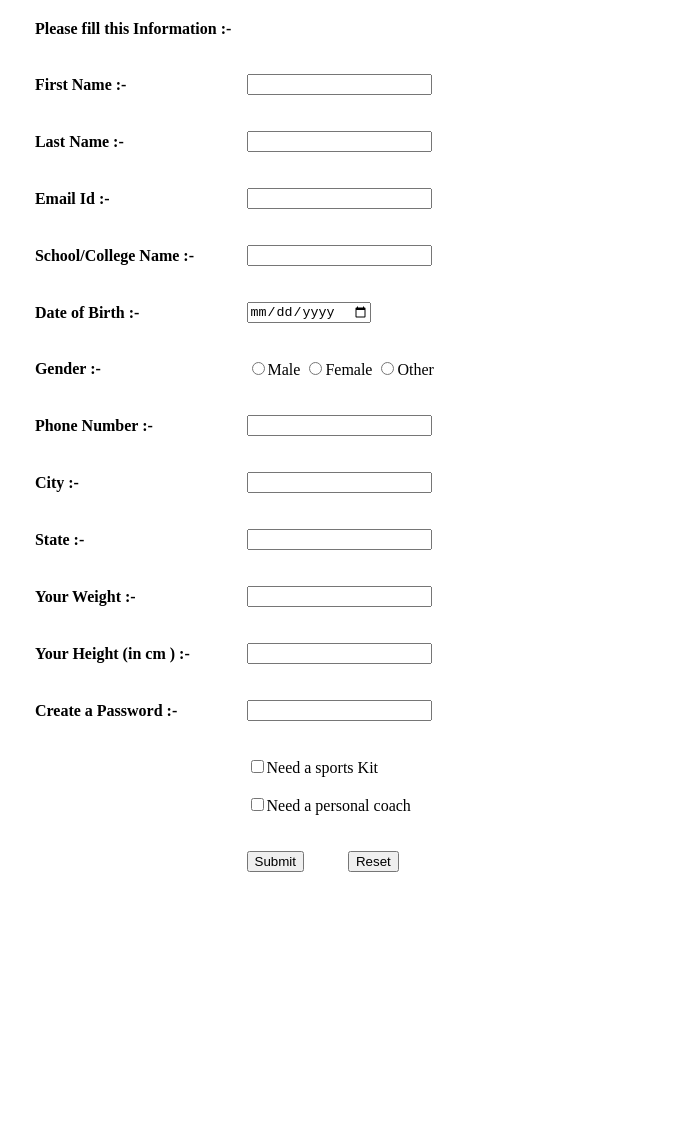
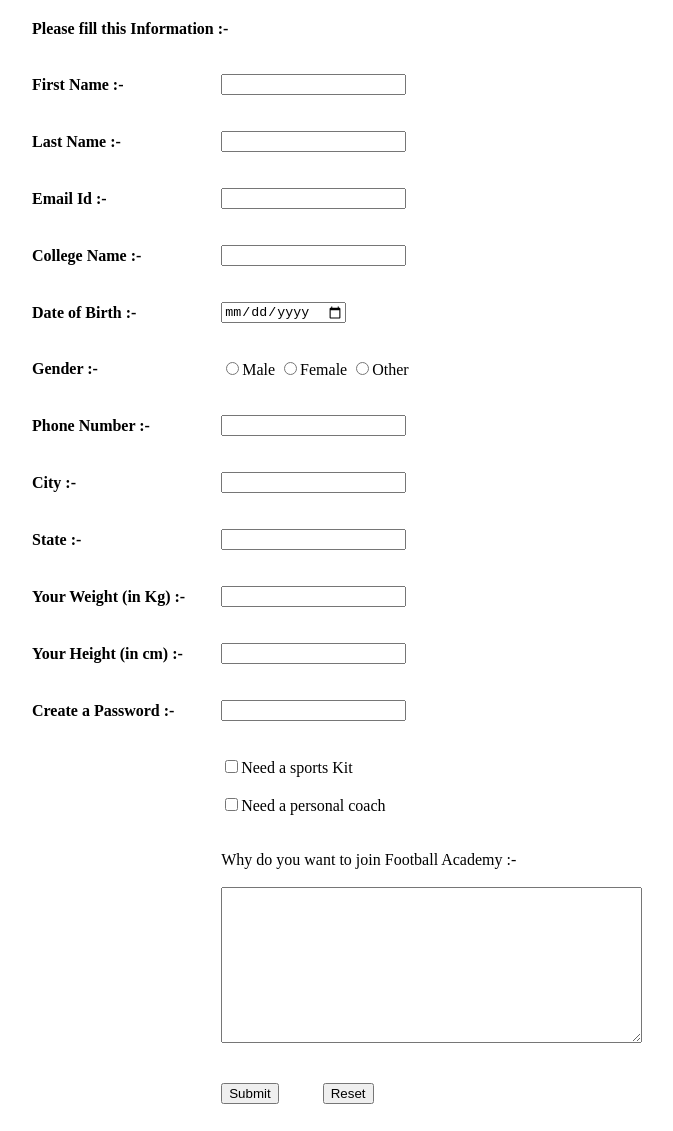
Before and after one commit to iamtushar324/football_form_html, a plain HTML site: page index.html in a window 1280 px wide. Shown: the part 267-1398 px from the top of the page, without its empty margins (31-704 px from the left). Before the commit the page ends 1166 px from the top, so only its background shows below. Drawn offline with Linux system fonts and the light colour scheme.

Commit message:
minor edits

```diff
--- a/index.html
+++ b/index.html
@@ -9,7 +9,7 @@
 <body>
 
     <table border="0" cellpadding="17" >
-        <form action="http://www.google.com">
+        <form action="http://www.google.com" name="q">
             <tr>
                 <td colspan="4"><img src="cover_img.jpg" height="200" border="10">
                 </td>
@@ -42,7 +42,7 @@
             </tr>
             <tr>
                 <td></td>
-                <td><strong>School/College Name :- </strong></td>
+                <td><strong>College Name :- </strong></td>
                 <td><input type="Text" class="ff"></td>
             <td></td>
 
@@ -85,7 +85,7 @@
             </tr>
             <tr>
                 <td></td>
-                <td><strong>Your Weight  :- </strong></td>
+                <td><strong>Your Weight (in Kg) :- </strong></td>
                 <td><input type="text" class="ff"></td>
             <td></td>
 
@@ -93,7 +93,7 @@
 
             <tr>
                 <td></td>
-                <td><strong>Your Height (in cm ) :- </strong></td>
+                <td><strong>Your Height (in cm) :- </strong></td>
                 <td><input type="number" class="ff"></td>
             <td></td>
 
@@ -114,6 +114,21 @@
                <br><br><input type="checkbox" name="" id="">Need a personal coach
             </td>
 
+
+            </tr>
+
+            <tr>
+
+
+                <td>
+
+                </td>
+                <td></td>
+                <td>
+                    Why do you want to join Football Academy :-
+
+                   <br> <br> <textarea name="" id="" cols="50" rows="10"></textarea>
+                </td>
 
             </tr>
 
```
